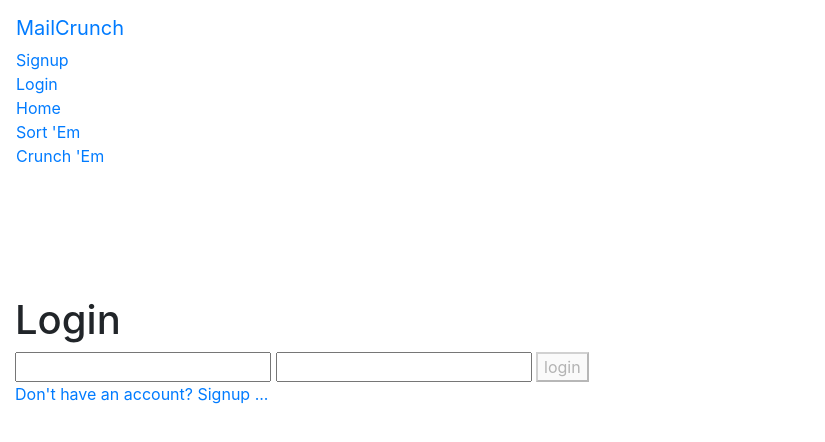
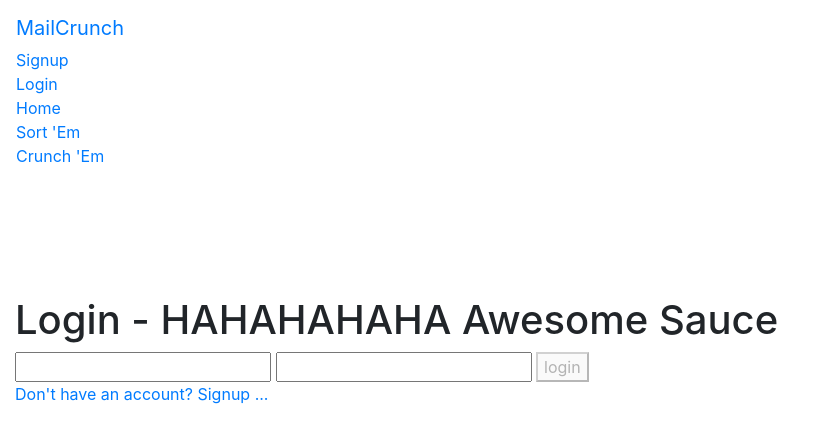
Before and after one commit to hackystack/mailcrunch, a website: page client/index.html at #/login in a window 1280 px wide. Shown: the whole page, without its empty margins (0-825 px from the left). Drawn offline with nearby package versions, Linux system fonts and the light colour scheme; some packages are replaced by stand-ins of ours; a script that the page names is missing.

Commit message:
Implemented Awesome Sauce Feature

```diff
--- a/client/auth/login/login.tpl.html
+++ b/client/auth/login/login.tpl.html
@@ -1,7 +1,7 @@
 <div class="container-fluid">
   <br> <br> <br> <br> <br>
   <div id='login'>
-  <h1>Login</h1>
+  <h1>Login - HAHAHAHAHA Awesome Sauce</h1>
   <form name="loginForm" ng-submit='login()' novalidate>
     <input name="username" type='text' ng-model='user.username' ng-minlength="3" ng-maxlength="10" required>
     <input name="password" type="password" ng-model='user.password' ng-minlength="3" ng-maxlength="10" required>
```
